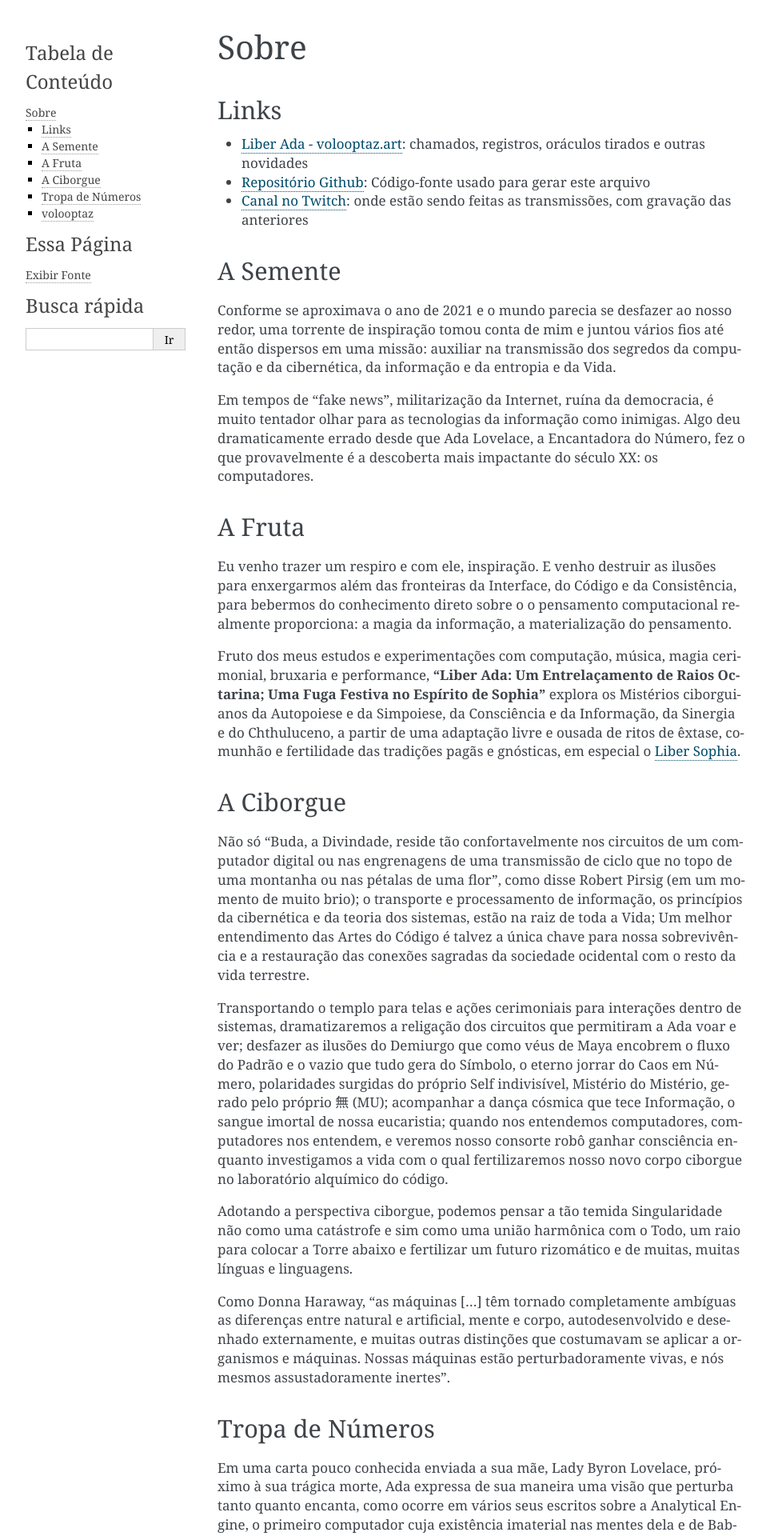
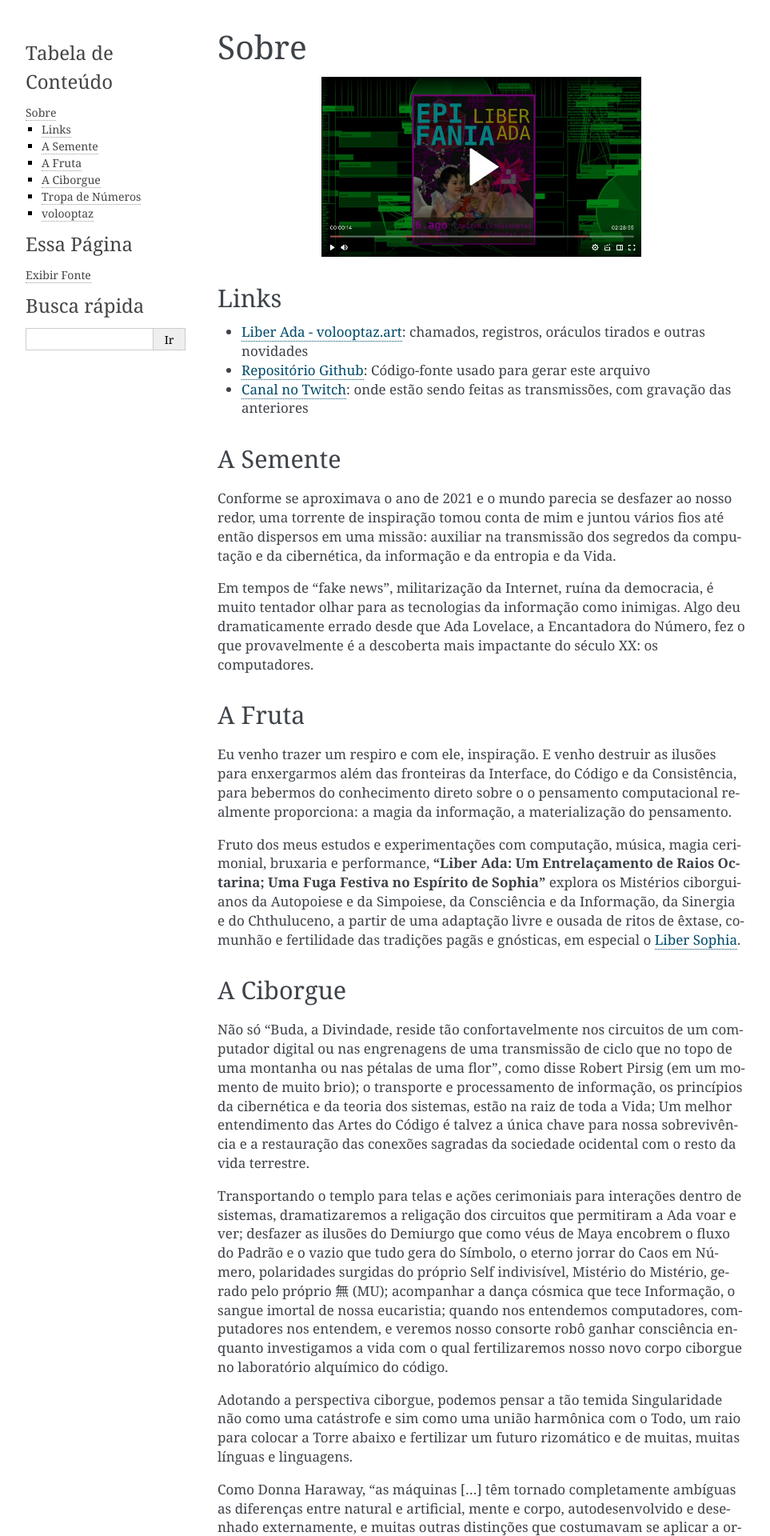
Before and after one commit to volooptaz/liber-ada, a Sphinx documentation site: the page built from sphinx/sobre.rst, in a window 1280 px wide. Shown: the top 1920 px of the page at 80% size, without its empty margins (148-1111 px from the left). Built offline with Sphinx 7.4.7, drawn with Linux system fonts in a browser that asks for light colours.

Commit message:
Adiciona img e link p Twitch no Sobre

```diff
--- a/sphinx/sobre.rst
+++ b/sphinx/sobre.rst
@@ -3,6 +3,11 @@
 
 Sobre
 =====
+
+.. image:: images/twitch.png
+  :width: 400
+  :align: center
+  :target: https://www.twitch.tv/videos/863842906
 
 Links
 -----
```
Also changed, not shown: sphinx/images/twitch.png (added).
